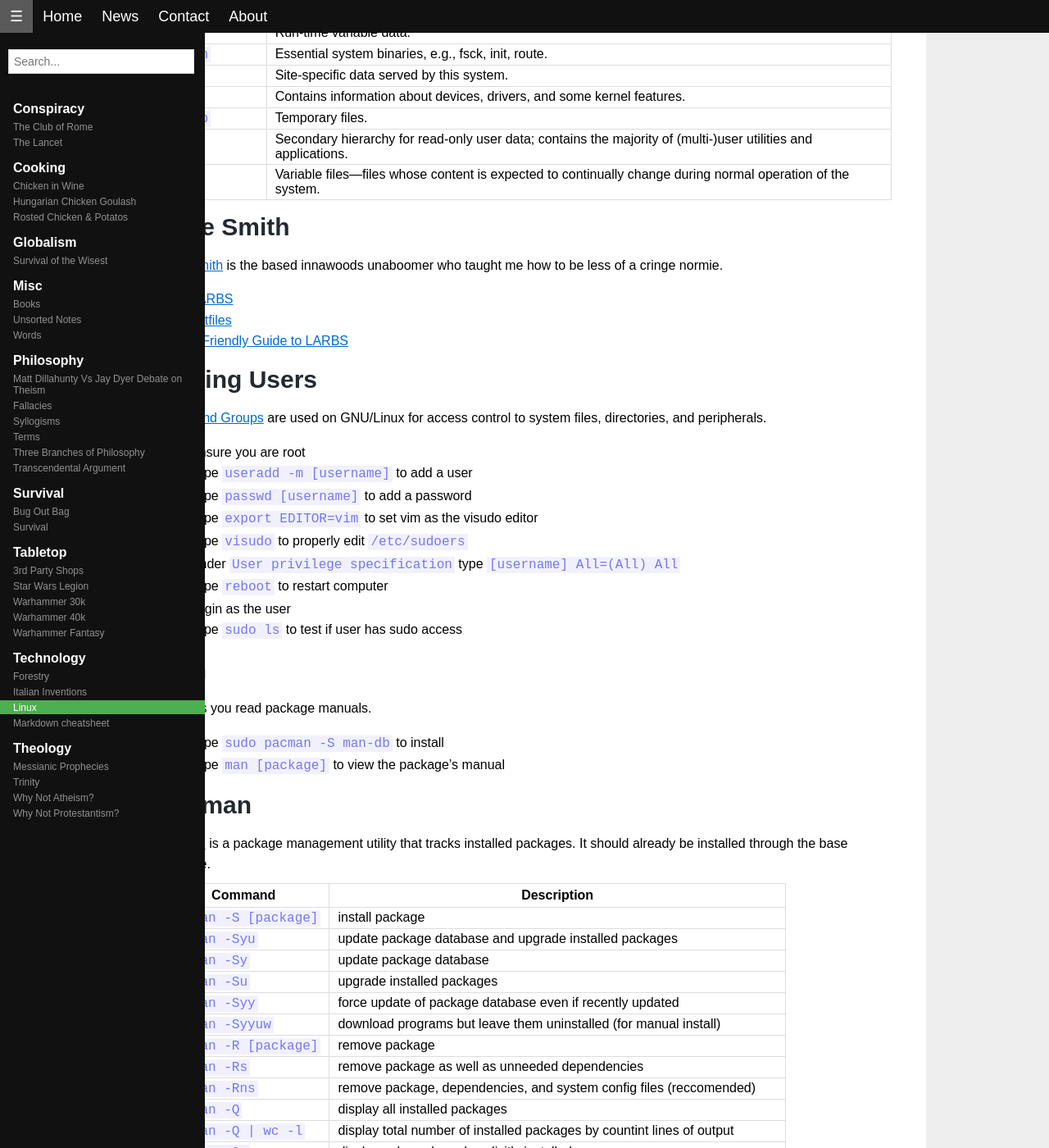
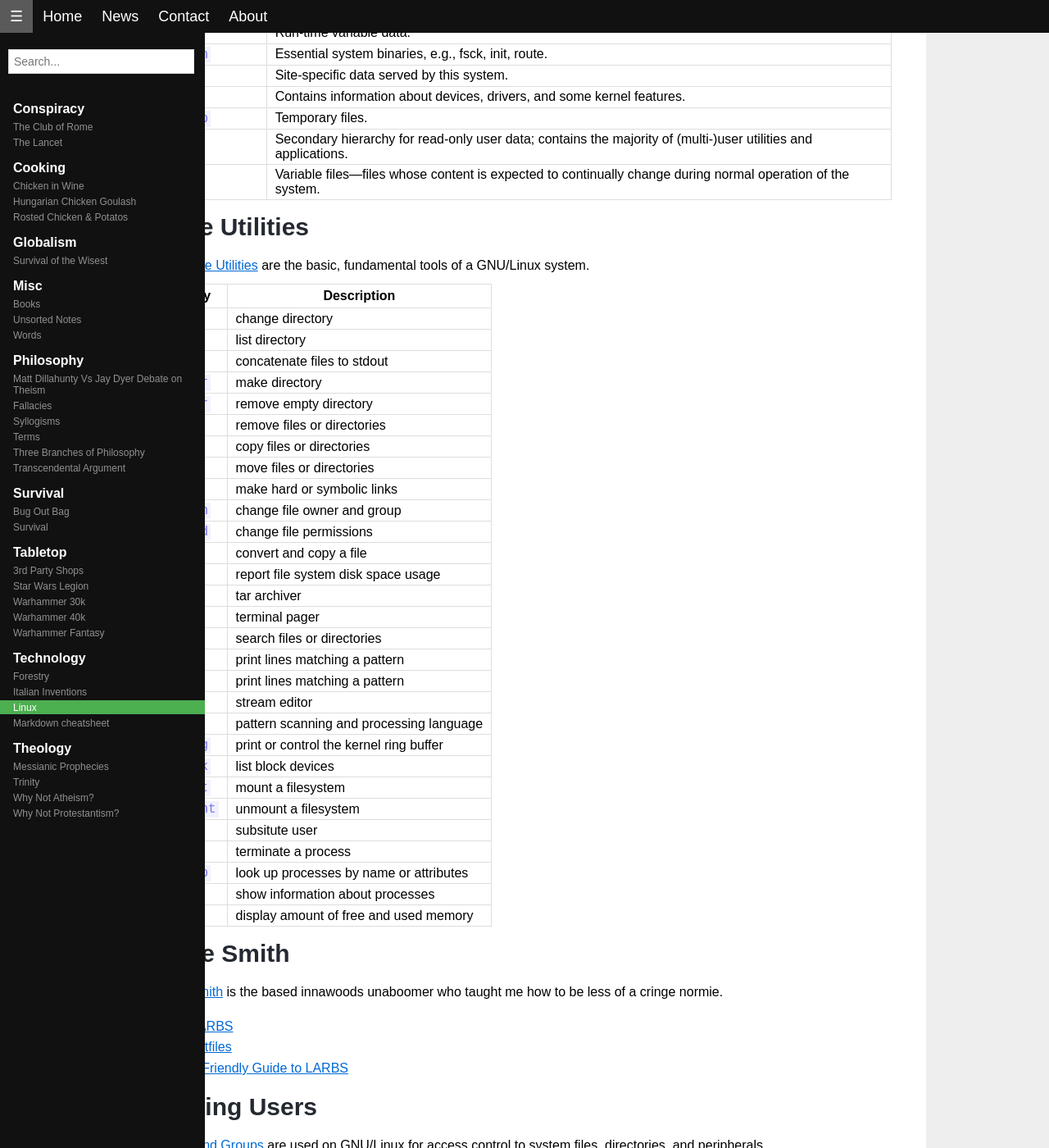
Before and after one commit to ddigiorg/ddigiorg.github.io, a Jekyll site: the page built from pages/technology/linux.md, in a window 1280 px wide and 1400 px high, scrolled down 3215 px. Shown: the whole window at 82% size. Built offline with Jekyll 4.4.1, drawn with Linux system fonts in a browser that asks for light colours; our own code applies the rules of GitHub Pages for plain Markdown files; some of the changed text lies outside the part shown.

Commit message:
modified linux.md

````diff
--- a/pages/technology/linux.md
+++ b/pages/technology/linux.md
@@ -126,6 +126,42 @@ The [Filesystem Hierarchy Standard](https://en.wikipedia.org/wiki/Filesystem_Hie
 | `/usr`        | Secondary hierarchy for read-only user data; contains the majority of (multi-)user utilities and applications. |
 | `/var`        | Variable files—files whose content is expected to continually change during normal operation of the system.    |
 
+## Core Utilities
+
+The [Core Utilities](https://wiki.archlinux.org/index.php/Core_utilities) are the basic, fundamental tools of a GNU/Linux system.
+
+| Utility  | Description                              |
+|----------|------------------------------------------|
+| `cd`     | change directory                         |
+| `ls`     | list directory                           |
+| `cat`    | concatenate files to stdout              |
+| `mkdir`  | make directory                           |
+| `rmdir`  | remove empty directory                   |
+| `rm`     | remove files or directories              |
+| `cp`     | copy files or directories                |
+| `mv`     | move files or directories                |
+| `ln`     | make hard or symbolic links              |
+| `chown`  | change file owner and group              |
+| `chmod`  | change file permissions                  |
+| `dd`     | convert and copy a file                  |
+| `df`     | report file system disk space usage      |
+| `tar`    | tar archiver                             |
+| `less`   | terminal pager                           |
+| `find`   | search files or directories              |
+| `diff`   | print lines matching a pattern           |
+| `grep`   | print lines matching a pattern           |
+| `sed`    | stream editor                            |
+| `awk`    | pattern scanning and processing language |
+| `dmesg`  | print or control the kernel ring buffer  |
+| `lsblk`  | list block devices                       |
+| `mount`  | mount a filesystem                       |
+| `umount` | unmount a filesystem                     |
+| `su`     | subsitute user                           |
+| `kill`   | terminate a process                      |
+| `pgrep`  | look up processes by name or attributes  |
+| `ps`     | show information about processes         |
+| `free`   | display amount of free and used memory   |
+
 ## Luke Smith
 
 [Luke Smith](https://lukesmith.xyz) is the based innawoods unaboomer who taught me how to be less of a cringe normie.
@@ -225,10 +261,6 @@ The [Filesystem Hierarchy Standard](https://en.wikipedia.org/wiki/Filesystem_Hie
 ## Fonts
 
 1. Type `pacman -S ttf-linux-libertine ttf-liberation` to install these fonts
-2. Type `vim ~/.config/fontconfig/fonts.conf` and add:
-    ```
-
-    ```
 
 ## Brave
 
@@ -242,23 +274,34 @@ The [Filesystem Hierarchy Standard](https://en.wikipedia.org/wiki/Filesystem_Hie
 
 [DWM](https://dwm.suckless.org/) is a dynamic window manager for X.
 
-1. Type `git clone https://git.suckless.org/dwm` to clone the dwm repo
-2. Type `sudo vim config.mk` and set:
+1. Type `cd ~/.local/src` to navigate to the appropriate directory
+2. Type `git clone https://git.suckless.org/dwm` to clone the dwm repo
+3. Type `sudo vim config.mk` and set:
     ```
     X11INC = /usr/include/X11
     X11LIB = /usr/lib/X11
     ```
-3. Type `sudo make clean install` to install dwm
-4. In `~/.xinitrc` add `exec dwm`
+4. Type `sudo make clean install` to install dwm
+5. In `~/.xinitrc` add `exec dwm`
 
 ## ST
 
 [ST](https://st.suckless.org/) is a simple terminal implementation for X.
 
-1. Type `git clone https://git.suckless.org/st` to clone st repo
-2. Type `sudo make clean install` to install st
+1. Type `cd ~/.local/src` to navigate to the appropriate directory
+2. Type `git clone https://git.suckless.org/st` to clone st repo
+3. Type `sudo make clean install` to install st
 
 - Default keybinding for opening up terminal is `Alt+Shift+Enter`
+
+## SXHKD
+
+[SXHKD](https://wiki.archlinux.org/index.php/Sxhkd) is a simple X hotkey daemon that reacts to input events by executing commands.
+
+1. Type `sudo pacman -S sxhkd` to install sxhkd
+2. Type `vim ~/.config/sxhkd/sxhkdrc` to edit the config file
+3. In `~/.xinitrc` put `export XDG_CONFIG_HOME="$HOME/.config"` and `sxhkd &`
+3. Type `systemctl --user restart sxhkd` to reload the user's sxhkd service
 
 ## Installing VirtualBox for Windows Virtual Machines
 
````
